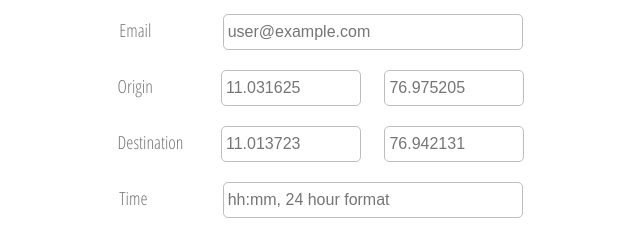
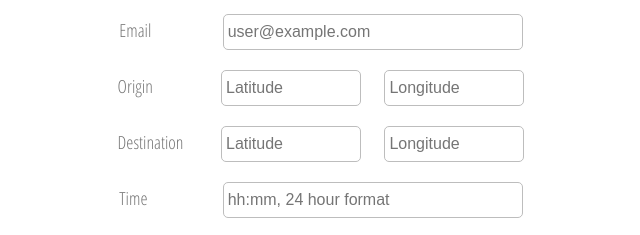
Before and after one commit to sathyashan/Uber-Booking-Notification, a website: page index.html in a window 1280 px wide. Shown: the part 135-370 px from the top of the page, 319-959 px from the left. Drawn offline with nearby package versions, Linux system fonts and the light colour scheme.

```diff
--- a/index.html
+++ b/index.html
@@ -20,13 +20,13 @@
         </div>
         <div class="form-row">
             <span class="label">Origin</span>
-            <input class="ip" id="originLatitude" type="text" placeholder="Latitude" value="11.031625"></input>
-            <input class="ip" id="originLongitude" type="text" placeholder="Longitude" value="76.975205"></input>
+            <input class="ip" id="originLatitude" type="text" placeholder="Latitude"></input>
+            <input class="ip" id="originLongitude" type="text" placeholder="Longitude"></input>
         </div>
         <div class="form-row">
             <span class="label">Destination</span>
-            <input class="ip" id="destnLatitude" type="text" placeholder="Latitude" value="11.013723"></input>
-            <input class="ip" id="destnLongitude" type="text" placeholder="Longitude" value="76.942131"></input>
+            <input class="ip" id="destnLatitude" type="text" placeholder="Latitude"></input>
+            <input class="ip" id="destnLongitude" type="text" placeholder="Longitude"></input>
         </div>
         <div class="form-row">
             <span class="label">Time</span>
```
